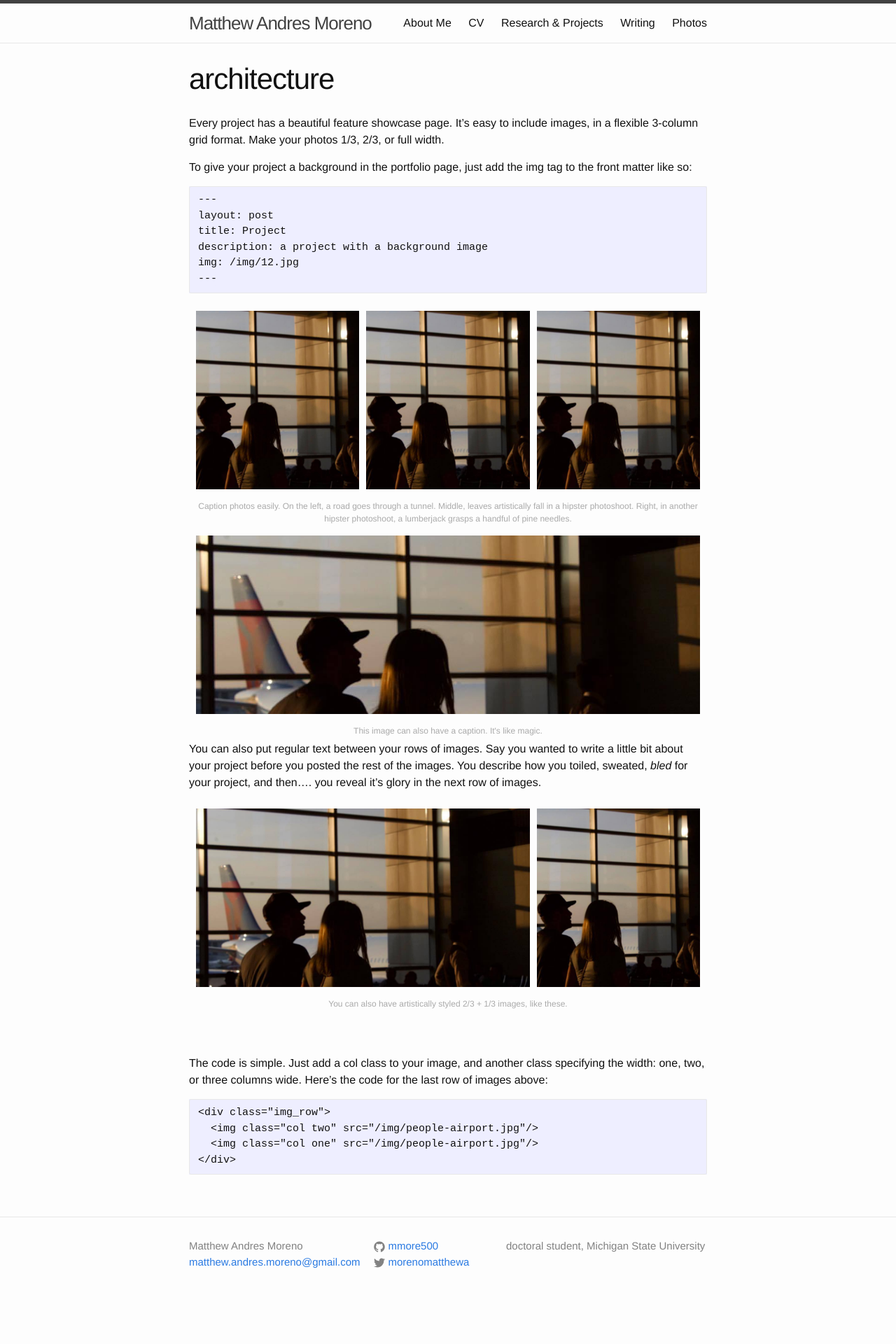
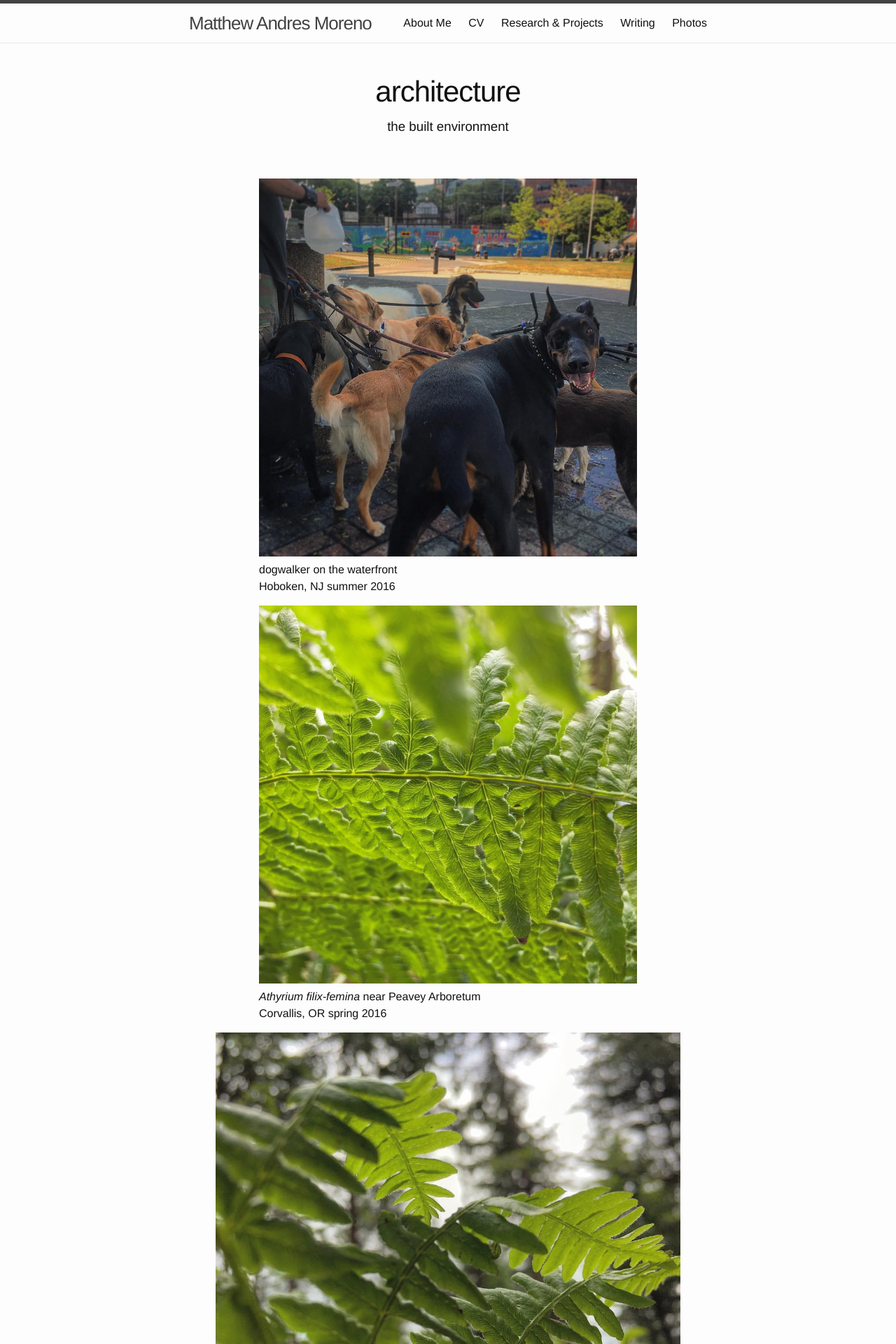
Before and after one commit to mmore500/mmore500.github.io, a Jekyll site: the page built from _portfolio/2_project.md, in a window 1280 px wide. Shown: the top 1920 px of the page at 70% size. Built offline with Jekyll 4.4.1, drawn with Linux system fonts in a browser that asks for light colours; before the commit the page ends 1829 px from its top, so only the background shows below that; some of the changed text lies outside the part shown.

Commit message:
First draft of project pages

```diff
--- /dev/null
+++ b/_data/architecture.yml
@@ -0,0 +1,35 @@
+- href: "/img/welcome_dogs.jpg"
+  title: "dogwalker on the waterfront"
+  caption: "Hoboken, NJ summer 2016"
+
+- href: "/img/welcome_ferns1.jpg"
+  title: "<i>Athyrium filix-femina</i> near Peavey Arboretum"
+  caption: "Corvallis, OR spring 2016"
+
+- href: "/img/welcome_ferns2.jpg"
+  title: "<i>Athyrium filix-femina</i> near Peavey Arboretum"
+  caption: "Corvallis, OR spring 2016"
+
+- href: "/img/welcome_flowers.jpg"
+  title: "<i>Penstemon strictus</i> at Chip Ross park"
+  caption: "Corvallis, OR summer 2016"
+
+- href: "/img/welcome_lamppost.jpg"
+  title: "sunset at NW Mirador Pl"
+  caption: "Corvallis, OR summer 2016"
+
+- href: "/img/welcome_road.jpg"
+  title: "NW Soap Creek Road"
+  caption: "Corvallis, OR summer 2016"
+
+- href: "/img/welcome_strawberries.jpg"
+  title: "<i>Fragaria × ananassa</i> at USDA ARS HCRL"
+  caption: "Corvallis, OR summer 2016"
+
+- href: "/img/welcome_sunrisemoonset.jpg"
+  title: "moonset at sunrise near Chip Ross park"
+  caption: "Corvallis, OR summer 2016"
+
+- href: "/img/welcome_thistle.jpg"
+  title: "<i>Cirsium vulgare</i> at Owens Farm"
+  caption: "Corvallis, OR summer 2016"
--- /dev/null
+++ b/_data/nature.yml
@@ -0,0 +1,35 @@
+- href: "/img/welcome_dogs.jpg"
+  title: "dogwalker on the waterfront"
+  caption: "Hoboken, NJ summer 2016"
+
+- href: "/img/welcome_ferns1.jpg"
+  title: "<i>Athyrium filix-femina</i> near Peavey Arboretum"
+  caption: "Corvallis, OR spring 2016"
+
+- href: "/img/welcome_ferns2.jpg"
+  title: "<i>Athyrium filix-femina</i> near Peavey Arboretum"
+  caption: "Corvallis, OR spring 2016"
+
+- href: "/img/welcome_flowers.jpg"
+  title: "<i>Penstemon strictus</i> at Chip Ross park"
+  caption: "Corvallis, OR summer 2016"
+
+- href: "/img/welcome_lamppost.jpg"
+  title: "sunset at NW Mirador Pl"
+  caption: "Corvallis, OR summer 2016"
+
+- href: "/img/welcome_road.jpg"
+  title: "NW Soap Creek Road"
+  caption: "Corvallis, OR summer 2016"
+
+- href: "/img/welcome_strawberries.jpg"
+  title: "<i>Fragaria × ananassa</i> at USDA ARS HCRL"
+  caption: "Corvallis, OR summer 2016"
+
+- href: "/img/welcome_sunrisemoonset.jpg"
+  title: "moonset at sunrise near Chip Ross park"
+  caption: "Corvallis, OR summer 2016"
+
+- href: "/img/welcome_thistle.jpg"
+  title: "<i>Cirsium vulgare</i> at Owens Farm"
+  caption: "Corvallis, OR summer 2016"
--- /dev/null
+++ b/_data/people.yml
@@ -0,0 +1,35 @@
+- href: "/img/welcome_dogs.jpg"
+  title: "dogwalker on the waterfront"
+  caption: "Hoboken, NJ summer 2016"
+
+- href: "/img/welcome_ferns1.jpg"
+  title: "<i>Athyrium filix-femina</i> near Peavey Arboretum"
+  caption: "Corvallis, OR spring 2016"
+
+- href: "/img/welcome_ferns2.jpg"
+  title: "<i>Athyrium filix-femina</i> near Peavey Arboretum"
+  caption: "Corvallis, OR spring 2016"
+
+- href: "/img/welcome_flowers.jpg"
+  title: "<i>Penstemon strictus</i> at Chip Ross park"
+  caption: "Corvallis, OR summer 2016"
+
+- href: "/img/welcome_lamppost.jpg"
+  title: "sunset at NW Mirador Pl"
+  caption: "Corvallis, OR summer 2016"
+
+- href: "/img/welcome_road.jpg"
+  title: "NW Soap Creek Road"
+  caption: "Corvallis, OR summer 2016"
+
+- href: "/img/welcome_strawberries.jpg"
+  title: "<i>Fragaria × ananassa</i> at USDA ARS HCRL"
+  caption: "Corvallis, OR summer 2016"
+
+- href: "/img/welcome_sunrisemoonset.jpg"
+  title: "moonset at sunrise near Chip Ross park"
+  caption: "Corvallis, OR summer 2016"
+
+- href: "/img/welcome_thistle.jpg"
+  title: "<i>Cirsium vulgare</i> at Owens Farm"
+  caption: "Corvallis, OR summer 2016"
--- a/_layouts/project.html
+++ b/_layouts/project.html
@@ -1,14 +1,25 @@
----
-layout: default
----
-<article class="post" itemscope itemtype="http://schema.org/BlogPosting">
+<!DOCTYPE html>
+<html>
 
-  <header class="post-header">
-    <h1 class="post-title" itemprop="name headline">{{ page.title }}</h1>
-  </header>
+  {% include head.html %}
 
-  <div class="post-content" itemprop="articleBody">
-    {{ content }}
-  </div>
+  <body>
 
-</article>
+    {% include header.html %}
+
+    <br />
+    <br />
+    <header class="post-header" style="text-align:center;">
+      <h1 class="post-title" itemprop="name headline">{{ page.title }}</h1>
+      <h3>{{ page.description }}</h3>
+    </header>
+
+    <div class="page-content">
+        {{ content }}
+    </div>
+
+    {% include footer.html %}
+
+  </body>
+
+</html>
--- a/_portfolio/2_project.md
+++ b/_portfolio/2_project.md
@@ -2,54 +2,19 @@
 layout: project
 title: architecture
 description: the built environment
-img: /resources/welcome_firehydrant.jpg
+img: /img/welcome_firehydrant.jpg
 ---
 
-Every project has a beautiful feature showcase page. It's easy to include images, in a flexible 3-column grid format. Make your photos 1/3, 2/3, or full width.
-
-To give your project a background in the portfolio page, just add the img tag to the front matter like so:
-
-	---
-	layout: post
-	title: Project
-	description: a project with a background image
-	img: /img/12.jpg
-	---
-
-
-<div class="img_row">
-	<img class="col one" src="{{ site.baseurl }}/img/people-airport.jpg" alt="" title="example image"/>
-	<img class="col one" src="{{ site.baseurl }}/img/people-airport.jpg" alt="" title="example image"/>
-	<img class="col one" src="{{ site.baseurl }}/img/people-airport.jpg" alt="" title="example image"/>
+{% for pic in site.data.architecture %}
+<div style="text-align:center">
+  <div style="display: inline-block;">
+    <img src="{{ pic.href }}"  style="max-width:90vw; max-height:60vh;" alt="{{ pic.title }}">
+    <br />
+    <p align="left">
+      {{ pic.title }}
+      <br />
+      {{ pic.caption }}
+    </p>
+  </div>
 </div>
-<div class="col three caption">
-	Caption photos easily. On the left, a road goes through a tunnel. Middle, leaves artistically fall in a hipster photoshoot. Right, in another hipster photoshoot, a lumberjack grasps a handful of pine needles.
-</div>
-<div class="img_row">
-	<img class="col three" src="{{ site.baseurl }}/img/people-airport.jpg" alt="" title="example image"/>
-</div>
-<div class="col three caption">
-	This image can also have a caption. It's like magic.
-</div>
-
-You can also put regular text between your rows of images. Say you wanted to write a little bit about your project before you posted the rest of the images. You describe how you toiled, sweated, *bled* for your project, and then.... you reveal it's glory in the next row of images.
-
-
-<div class="img_row">
-	<img class="col two" src="{{ site.baseurl }}/img/people-airport.jpg" alt="" title="example image"/>
-	<img class="col one" src="{{ site.baseurl }}/img/people-airport.jpg" alt="" title="example image"/>
-</div>
-<div class="col three caption">
-	You can also have artistically styled 2/3 + 1/3 images, like these.
-</div>
-
-
-<br/><br/><br/>
-
-
-The code is simple. Just add a col class to your image, and another class specifying the width: one, two, or three columns wide. Here's the code for the last row of images above:
-
-	<div class="img_row">
-	  <img class="col two" src="/img/people-airport.jpg"/>
-	  <img class="col one" src="/img/people-airport.jpg"/>
-	</div>
+{% endfor %}
--- a/_sass/_base.scss
+++ b/_sass/_base.scss
@@ -266,3 +266,17 @@ pre {
         clear: both;
     }
 }
+
+
+/**
+ * custom well-behaved image box on front page and project pages
+ */
+ .container{
+     display: flex;
+ }
+ .fixed{
+
+ }
+ .flex-item{
+     flex-grow: 0.5;
+ }
```
Also changed, not shown: _portfolio/1_project.md (+13 -48 lines), _portfolio/3_project.md (+13 -47 lines), index.md (+0 -12 lines).
